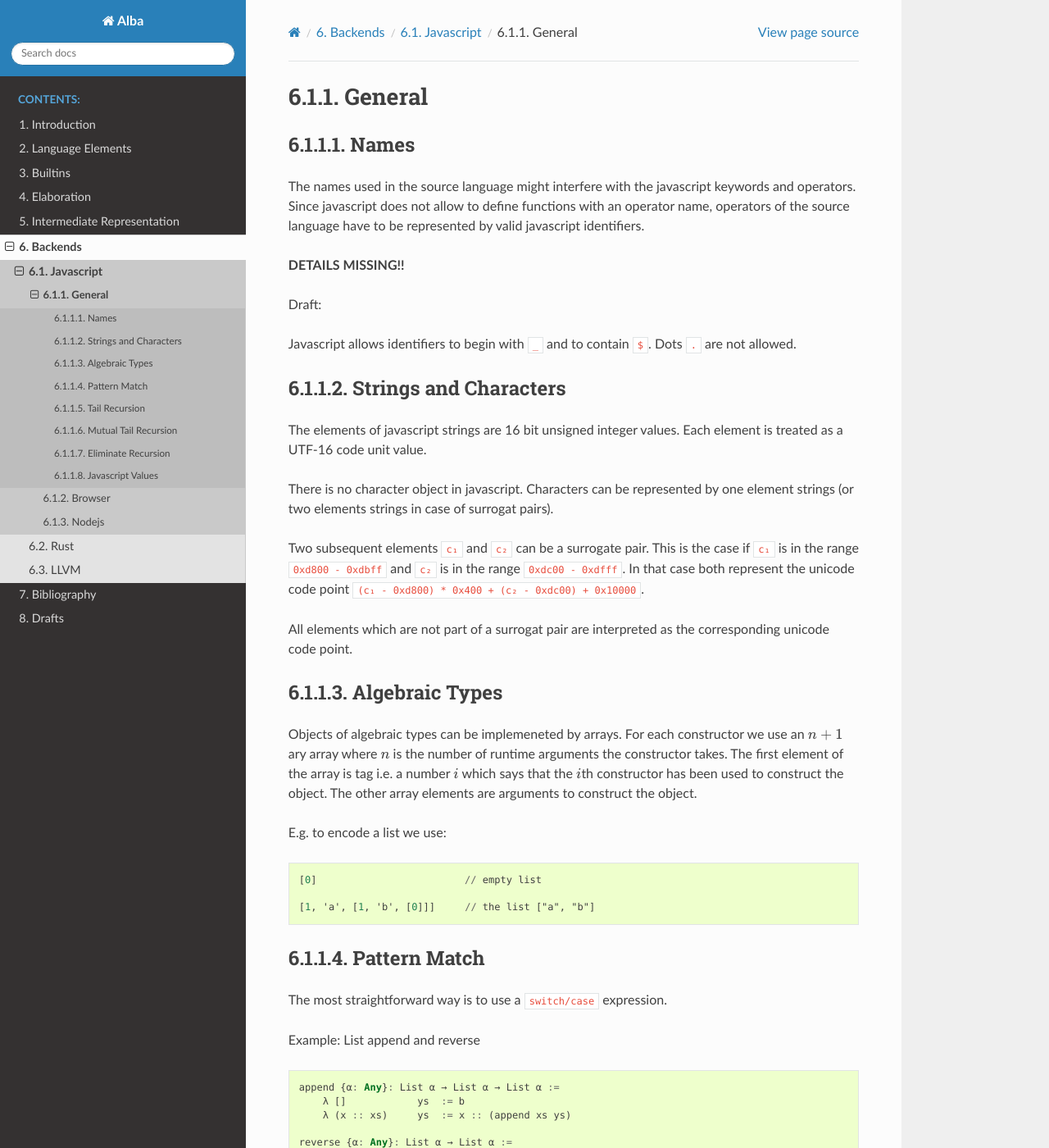
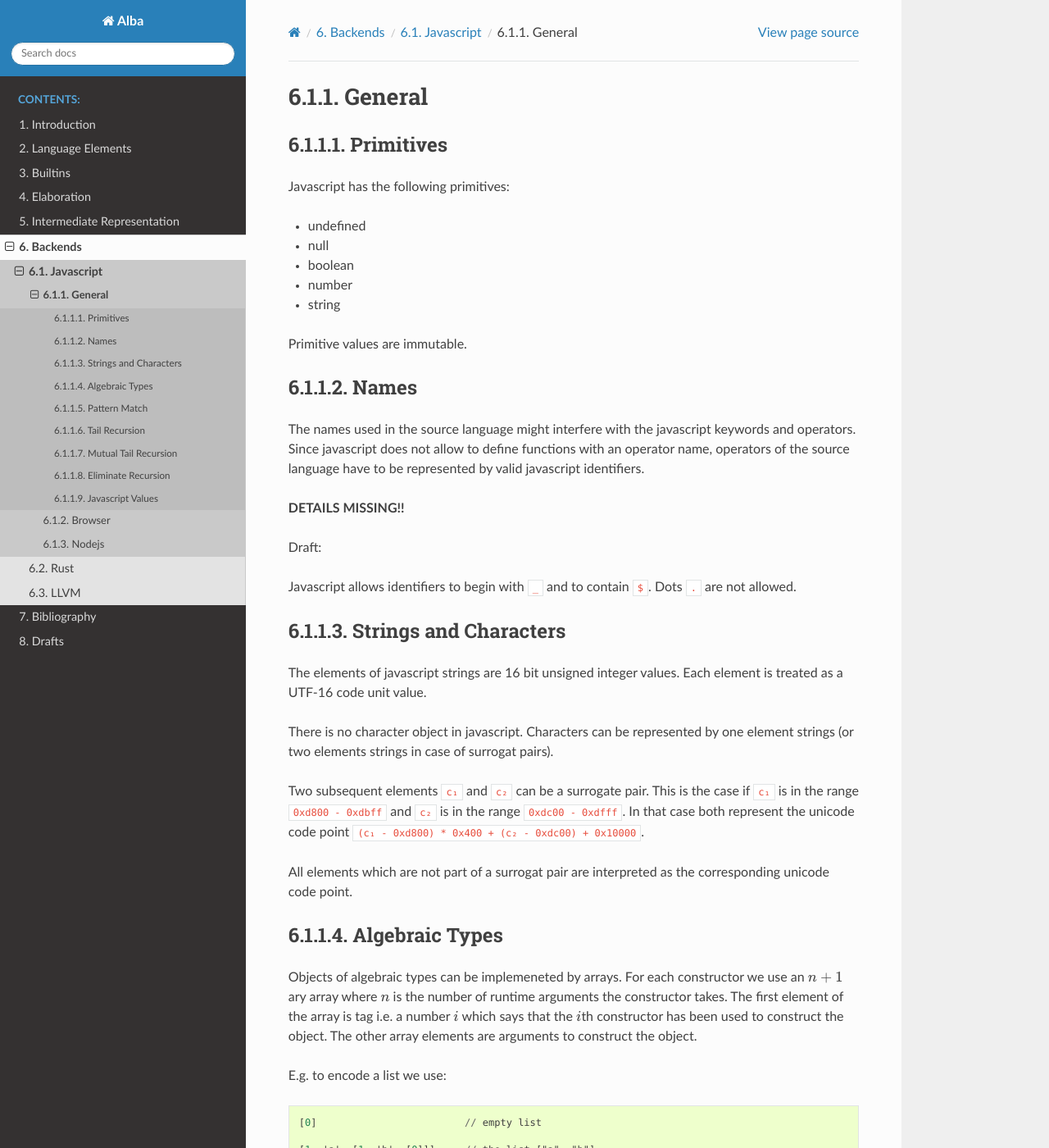
Before and after one commit to alba-lang/lang-spec, a Sphinx documentation site: the page built from sphinx/source/backend/js/general.rst, in a window 1280 px wide and 1400 px high. Shown: the whole window at 82% size. Built offline with Sphinx 7.4.7 and the Read the Docs theme 2.0.0, drawn with Linux system fonts in a browser that asks for light colours; some of the changed text lies outside the part shown.

Commit message:
Added description of javascript primitive values
	modified:   sphinx/source/backend/js/general.rst

```diff
--- a/sphinx/source/backend/js/general.rst
+++ b/sphinx/source/backend/js/general.rst
@@ -3,7 +3,18 @@ General
 ************************************************************
 
 
+Primitives
+==================================================
 
+Javascript has the following primitives:
+
+- undefined
+- null
+- boolean
+- number
+- string
+
+Primitive values are immutable.
 
 
 Names
```
